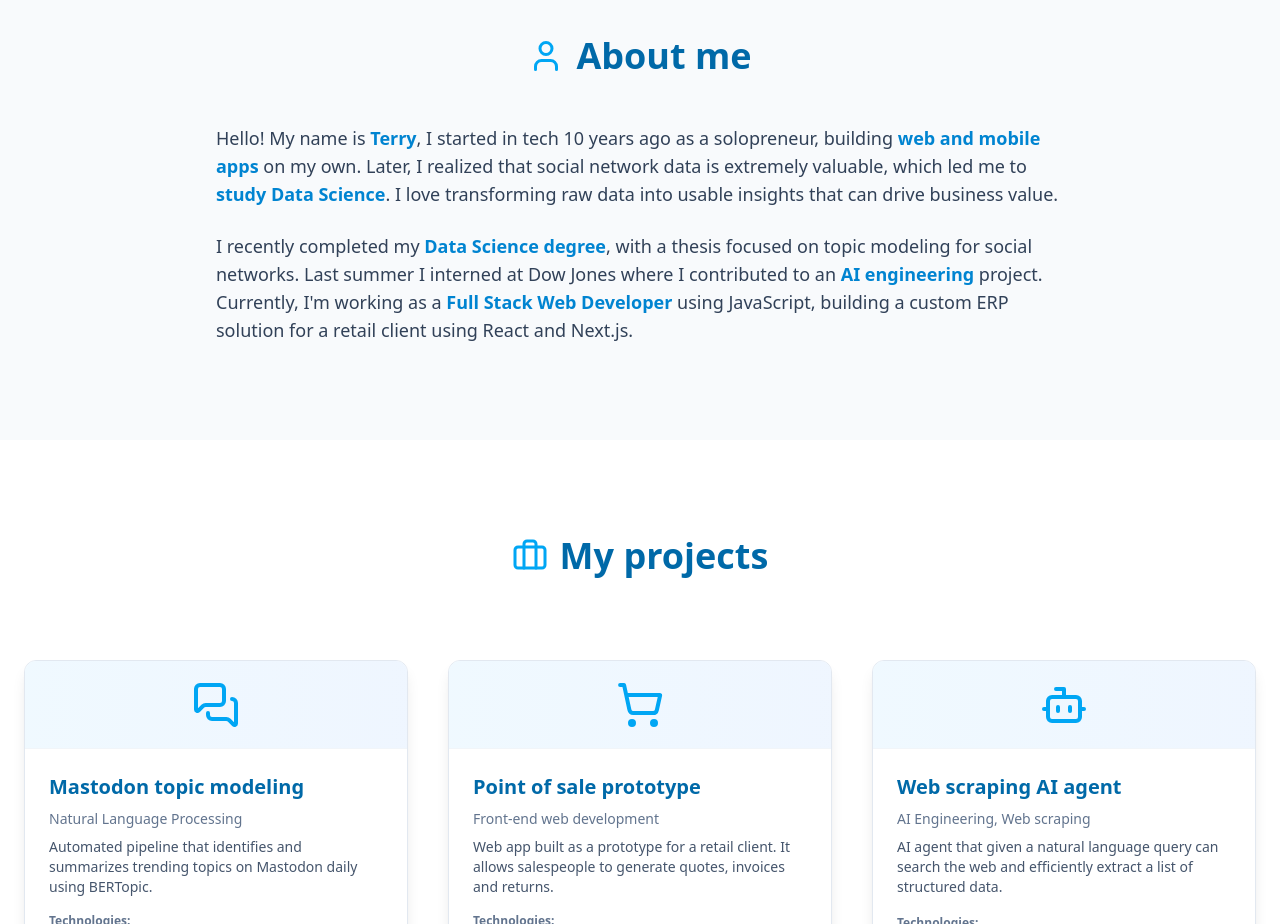
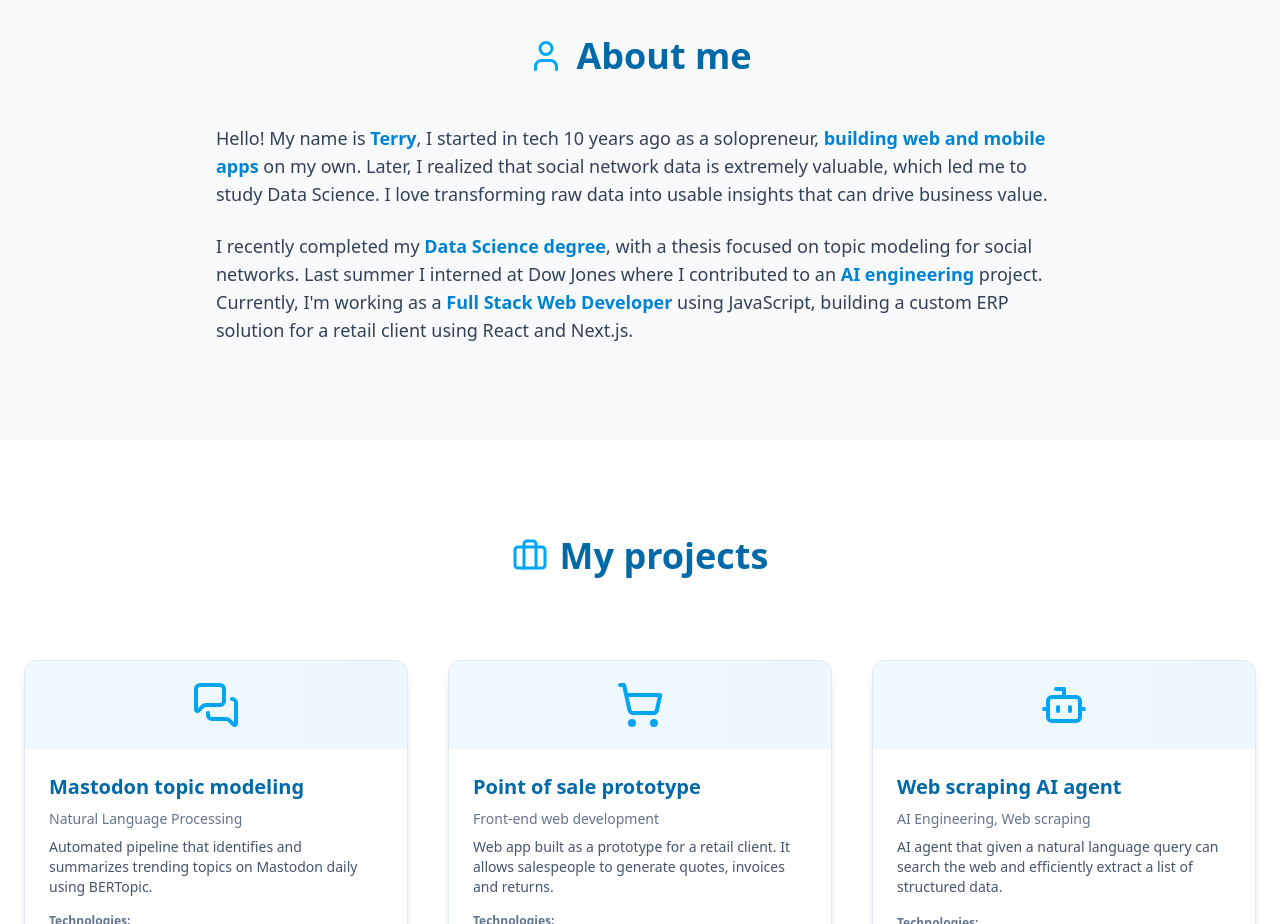
Before and after one commit to terencicp/terencicp.github.io, a React (Vite) app: page / in a window 1280 px wide. Shown: the part 860-1784 px from the top of the page. Built offline with nearby package versions, Linux system fonts and the light colour scheme.

Commit message:
Updated About
Reworded introduction for clarity and flow.

```diff
--- a/src/components/About.jsx
+++ b/src/components/About.jsx
@@ -10,7 +10,7 @@ const About = () => (
       </h2>
       <div className="text-slate-700 text-lg space-y-6">
         <p>
-          Hello! My name is <strong className="text-sky-600">Terry</strong>, I started in tech 10 years ago as a solopreneur, building <strong className="text-sky-600">web and mobile apps</strong> on my own. Later, I realized that social network data is extremely valuable, which led me to <strong className="text-sky-600">study Data Science</strong>. I love transforming raw data into usable insights that can drive business value.
+          Hello! My name is <strong className="text-sky-600">Terry</strong>, I started in tech 10 years ago as a solopreneur, <strong className="text-sky-600">building web and mobile apps</strong> on my own. Later, I realized that social network data is extremely valuable, which led me to study Data Science. I love transforming raw data into usable insights that can drive business value.
         </p>
         <p>
           I recently completed my <strong className="text-sky-600">Data Science degree</strong>, with a thesis focused on topic modeling for social networks. Last summer I interned at Dow Jones where I contributed to an <strong className="text-sky-600">AI engineering</strong> project. Currently, I'm working as a <strong className="text-sky-600">Full Stack Web Developer</strong> using JavaScript, building a custom ERP solution for a retail client using React and Next.js.
```
